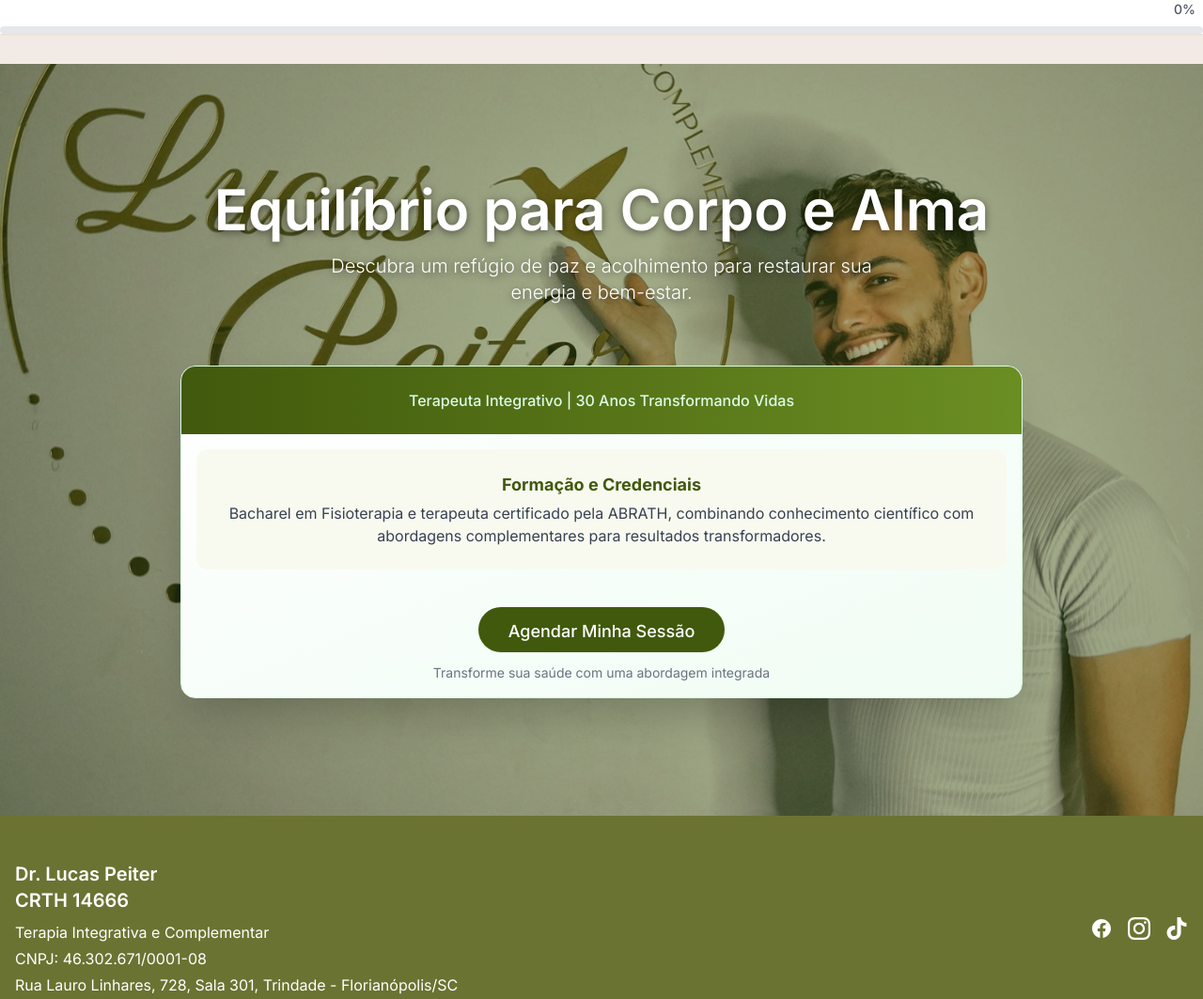
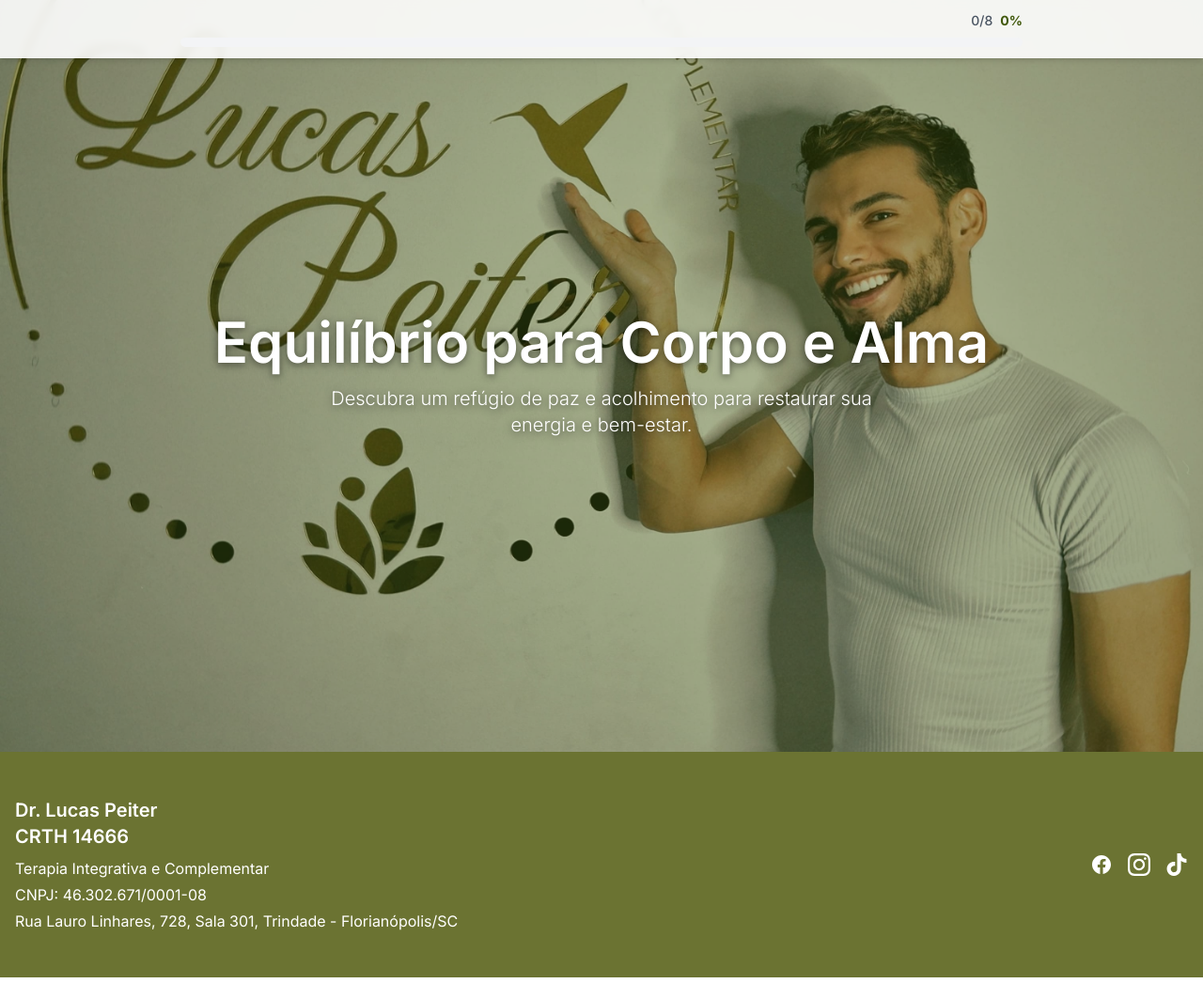
Before and after one commit to lucaspeiter01-pixel/eu-lucas-massoterapia, a website: page index.html in a window 1280 px wide. Shown: the whole page at 94% size. After the commit the page ends 1040 px from the top, so only its background shows below. Drawn offline with nearby package versions, Linux system fonts and the light colour scheme.

Commit message:
progress bar atualizada

```diff
--- a/index.html
+++ b/index.html
@@ -170,16 +170,21 @@
 <body>
   <div x-data="agendamento">
     <!-- Progress Bar -->
-    <div class="progress-container mb-8 sticky top-0 z-50 bg-white shadow-sm">
-      <div class="flex justify-between items-center mb-2 px-2">
-        <span class="text-sm font-medium text-[#41590C]" x-text="stepNames[currentStep - 1]"></span>
-        <span class="text-sm font-medium text-gray-600" x-text="Math.round((currentStep / 8) * 100) + '%'"></span>
-      </div>
-      <div class="progress-bar w-full h-2 bg-gray-200 rounded-full overflow-hidden">
-        <div class="progress-fill h-full bg-[#41590C] transition-all duration-500 ease-out"
-          :style="'width: ' + (currentStep / 8 * 100) + '%;'"></div>
+<div class="progress-container fixed top-0 left-0 right-0 z-50 bg-white bg-opacity-90 backdrop-blur-sm py-3 px-4 shadow-md">
+  <div class="max-w-4xl mx-auto">
+    <div class="flex flex-col sm:flex-row justify-between items-start sm:items-center gap-2 mb-2">
+      <span class="text-sm sm:text-base font-semibold text-[#41590C] truncate" x-text="stepNames[currentStep - 1]"></span>
+      <div class="flex items-center gap-2">
+        <span class="text-xs sm:text-sm font-medium text-gray-600" x-text="currentStep + '/8'"></span>
+        <span class="text-xs sm:text-sm font-bold text-[#41590C]" x-text="Math.round((currentStep / 8) * 100) + '%'"></span>
       </div>
     </div>
+    <div class="w-full h-2.5 bg-gray-100 rounded-full overflow-hidden">
+      <div class="progress-fill h-full bg-gradient-to-r from-[#41590C] to-[#6B8E23] transition-all duration-500 ease-out"
+        :style="'width: ' + (currentStep / 8 * 100) + '%;'"></div>
+    </div>
+  </div>
+</div>
     <!-- Hero Section -->
     <div class="step active" id="step0">
       <header class="relative flex items-center justify-center min-h-screen overflow-hidden">
@@ -195,16 +200,14 @@
             Descubra um refúgio de paz e acolhimento para restaurar sua energia
             e bem-estar.
           </p>
-          <div
+          <!-- <div
             class="mt-16 max-w-4xl mx-auto bg-gradient-to-br from-white to-green-50 rounded-2xl shadow-2xl overflow-hidden border border-green-100">
-            <!-- Cabeçalho com destaque -->
             <div class="bg-gradient-to-r from-[#41590C] to-[#6B8E23] p-6">
               <p class="text-green-100 font-medium">Terapeuta Integrativo | 30 Anos Transformando Vidas</p>
             </div>
 
             <div class="p-4">
 
-              <!-- Credenciais -->
               <div class="bg-[#F8FAF0] p-6 rounded-xl flex flex-col md:flex-row items-center gap-6">
                 <div>
                   <h3 class="font-bold text-lg text-[#41590C] mb-1">Formação e Credenciais</h3>
@@ -212,8 +215,6 @@
                     conhecimento científico com abordagens complementares para resultados transformadores.</p>
                 </div>
               </div>
-
-              <!-- Chamada para ação -->
               <div class="mt-2 text-center">
                 <button @click="startAgendamento()"
                   class="btn btn-primary mt-8 px-8 py-3 rounded-full text-lg font-medium">
@@ -222,7 +223,7 @@
                 <p class="mt-3 text-sm text-gray-500">Transforme sua saúde com uma abordagem integrada</p>
               </div>
             </div>
-          </div>
+          </div> -->
         </div>
       </header>
     </div>
```
